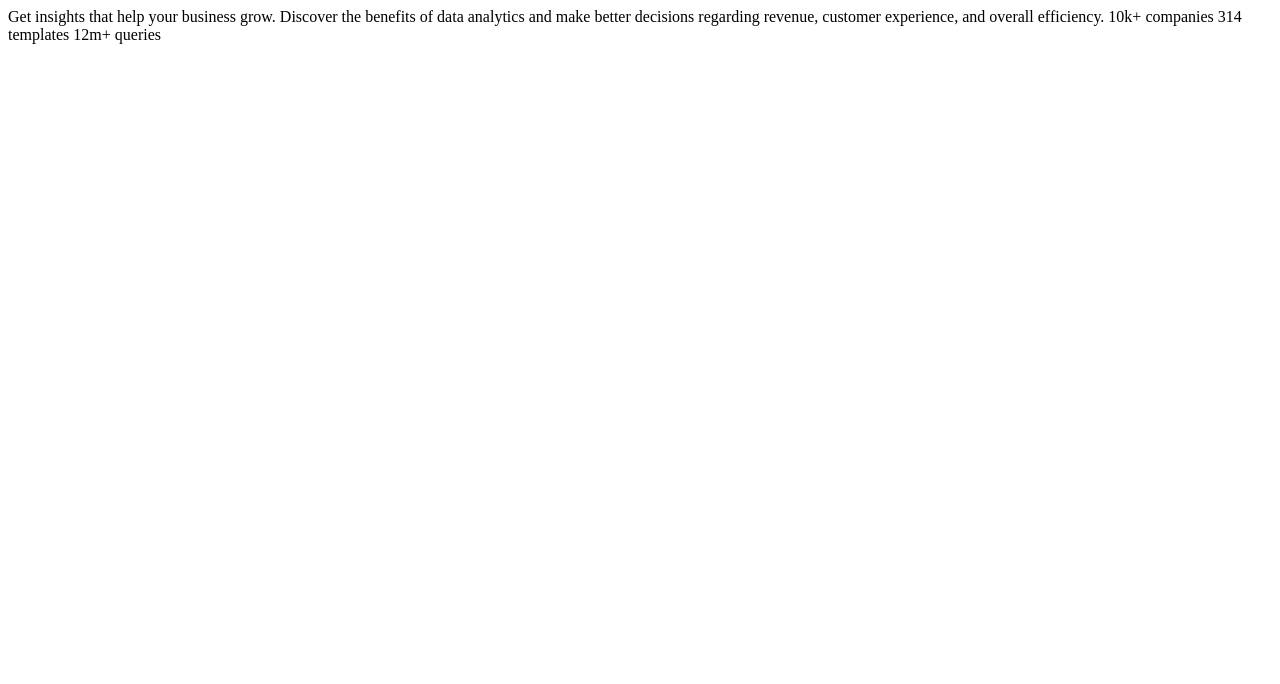
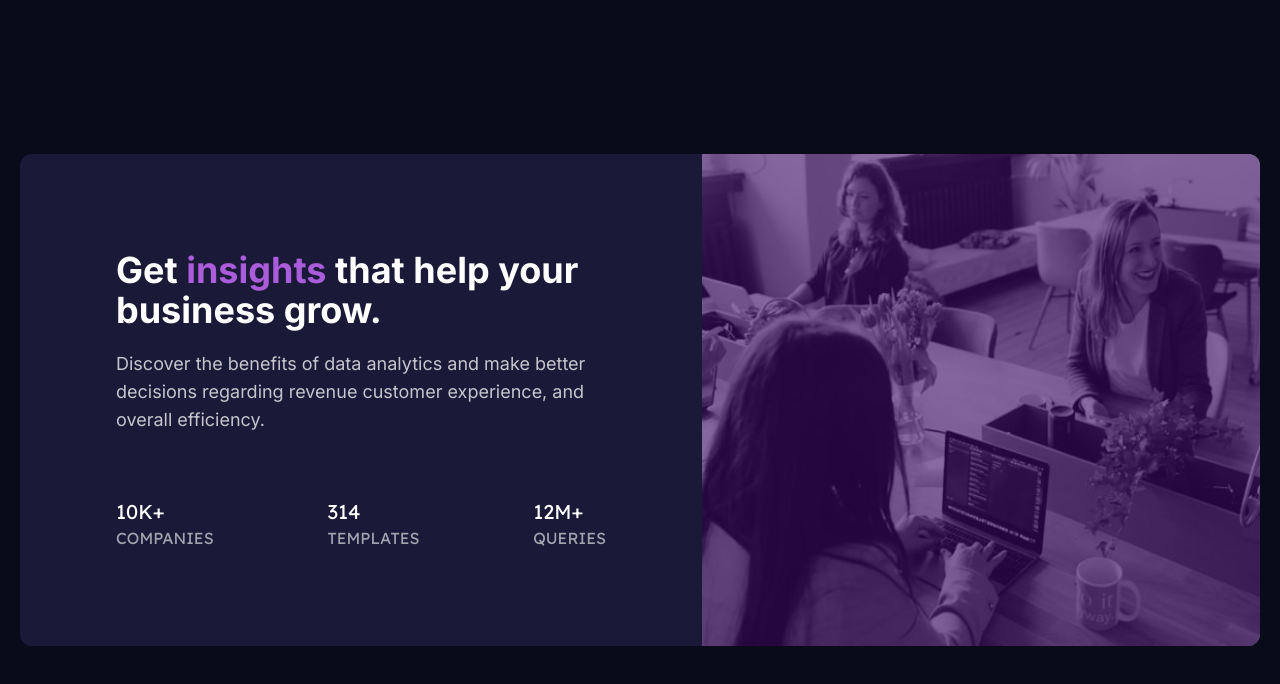
Before and after one commit to Luca-Sousa/Project-Stats-Creview-Card-Component-Main, a plain HTML site: page index.html in a window 1280 px wide. Drawn offline with Linux system fonts and the light colour scheme.

Commit message:
update finally

```diff
--- a/index.html
+++ b/index.html
@@ -8,17 +8,50 @@
 
   <title>Project | Stats preview card component</title>
 
+  <link rel="preconnect" href="https://fonts.googleapis.com">
+  <link rel="preconnect" href="https://fonts.gstatic.com" crossorigin>
+  <link href="https://fonts.googleapis.com/css2?family=Inter:wght@100..900&display=swap" rel="stylesheet">
+  <link href="https://fonts.googleapis.com/css2?family=Lexend+Deca:wght@100..900&display=swap" rel="stylesheet">
+
+  <link href="src/output.css" rel="stylesheet">
 </head>
-<body>
+<body class="w-auto min-h-screen flex items-center justify-center bg-Very-dark-blue rounded-2xl">
 
-  Get insights that help your business grow.
+  <main class="w-auto ml-5 mr-5 bg-Dark-desaturated-blue rounded-xl lg:max-w-7xl lg:flex lg:justify-between">
 
-  Discover the benefits of data analytics and make better decisions regarding revenue, customer
-  experience, and overall efficiency.
+    <div class="relative sm:flex sm:justify-center lg:order-2 lg:w-[45%]">
+      <div class="w-full rounded-t-xl bg-purple-950 opacity-60 absolute inset-0 lg:rounded-t-none lg:rounded-e-xl"></div>
+      <img class="w-full rounded-t-xl lg:hidden" src="images/image-header-mobile.jpg" alt="image-header-mobile">
+      <img class="hidden lg:flex w-full h-full lg:rounded-e-xl" src="images/image-header-desktop.jpg" alt="image-header-desktop">
+    </div>
 
-  10k+ companies
-  314 templates
-  12m+ queries
+    <section class="p-7 sm:px-20 lg:order-1 lg:flex lg:flex-col lg:items-center lg:justify-center lg:w-[55%] lg:p-24">
+
+      <div class="text-center font-Inter flex flex-col items-center lg:text-left">
+        <h1 class="text-White font-bold text-3xl mb-5 max-w-sm sm:max-w-md md:max-w-xl lg:text-4xl">Get <span class="text-Soft-violet">insights</span> that help your business grow.</h1>
+        <p class="text-Slightly-transparent-white-p text-base max-w-sm sm:max-w-md md:max-w-xl lg:text-lg">Discover the benefits of data analytics and make better decisions regarding revenue customer experience, and overall efficiency.</p>
+      </div>
+
+      <section class="w-full mt-8 text-center font-LexendDeca uppercase sm:flex sm:items-center sm:justify-between lg:mt-16 lg:text-left">
+        <div>
+          <h2 class="text-White text-xl">10k+</h2>
+          <p class="text-Slightly-transparent-white-h text-base">companies</p>
+        </div>
+
+        <div class="mt-5 sm:mt-0">
+          <h2 class="text-White text-xl">314</h2>
+          <p class="text-Slightly-transparent-white-h text-base">templates</p>
+        </div>
+
+        <div class="mt-5 sm:mt-0">
+          <h2 class="text-White text-xl">12m+</h2>
+          <p class="text-Slightly-transparent-white-h text-base">queries</p>
+        </div>
+      </section>
+
+    </section>
+
+  </main>
 
 </body>
 </html>
--- /dev/null
+++ b/src/input.css
@@ -0,0 +1,3 @@
+@tailwind base;
+@tailwind components;
+@tailwind utilities;
--- /dev/null
+++ b/tailwind.config.js
@@ -0,0 +1,21 @@
+/** @type {import('tailwindcss').Config} */
+module.exports = {
+  content: ['./index.html', './src/*.css'],
+  theme: {
+    extend: {
+      colors: {
+        'Very-dark-blue': 'hsl(233, 47%, 7%)',
+        'Dark-desaturated-blue': 'hsl(244, 38%, 16%)',
+        'Soft-violet': 'hsl(277, 64%, 61%)',
+        'White': 'hsl(0, 0%, 100%)',
+        'Slightly-transparent-white-p': 'hsla(0, 0%, 100%, 0.75)',
+        'Slightly-transparent-white-h': 'hsla(0, 0%, 100%, 0.6)'
+      },
+      fontFamily: {
+        Inter: 'Inter',
+        LexendDeca: 'Lexend Deca'
+      }
+    },
+  },
+  plugins: [],
+}
```
Also changed, not shown: src/output.css (added), 1 other file.
